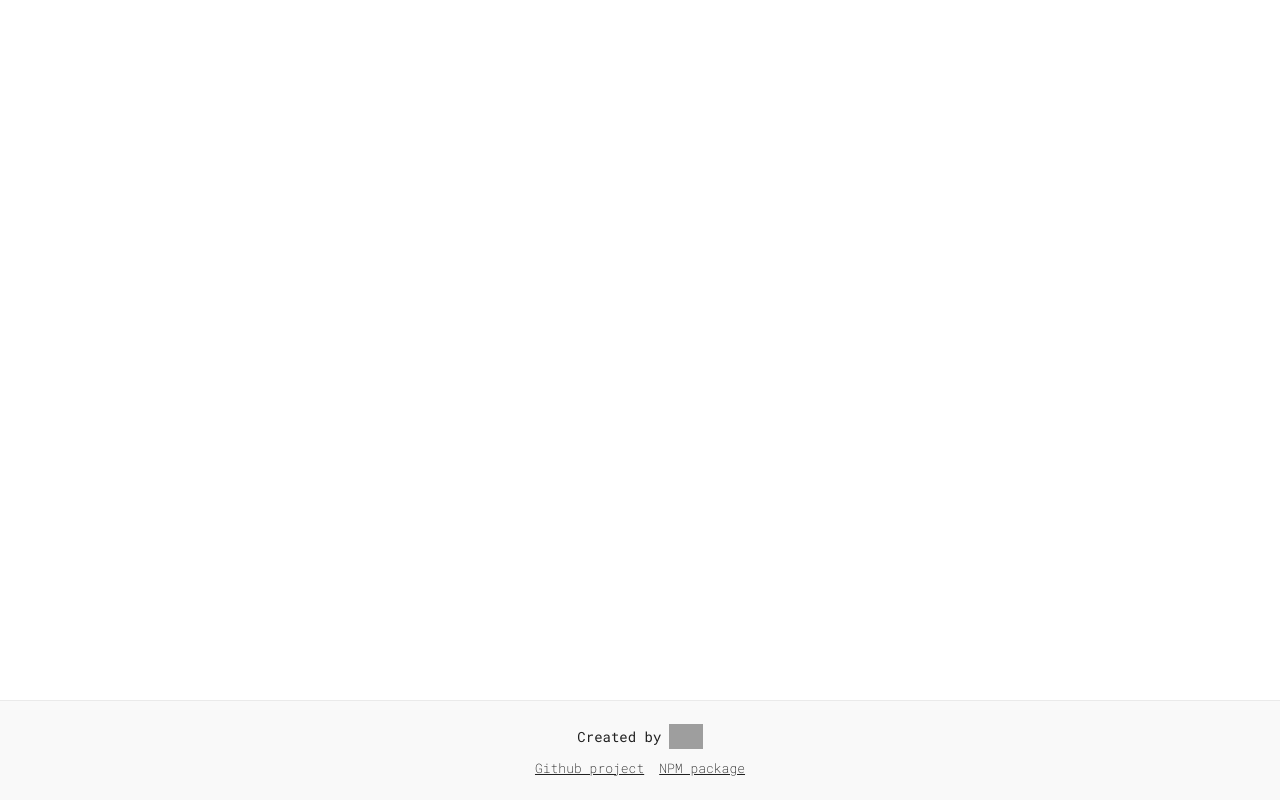
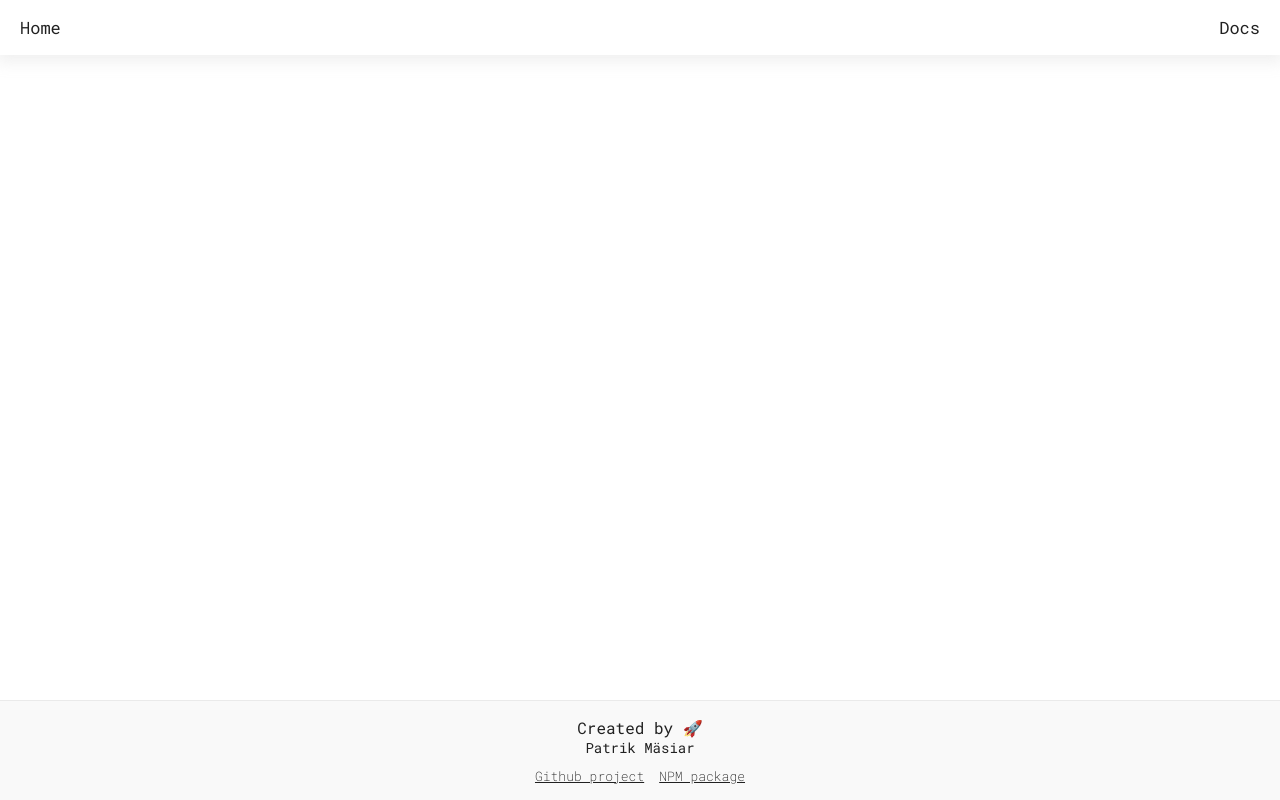
Before and after one commit to patrikmasiar/what-did-i-press, a Next.js app: page /docs/events in a window 1280 px wide. Built offline with nearby package versions, Linux system fonts and the light colour scheme; grey boxes are pictures that could not be loaded.

Commit message:
Refactor footer and create navigation

```diff
--- /dev/null
+++ b/components/Footer.tsx
@@ -0,0 +1,36 @@
+import { FC } from 'react';
+import styles from './footer/Footer.module.scss';
+
+const Footer: FC = () => (
+  <footer className={styles.footer}>
+    <div>
+      Created by 🚀{' '}
+      <a
+        href="https://patrikmasiar.com"
+        target="_blank"
+        rel="noopener noreferrer"
+      >
+        Patrik Mäsiar
+      </a>
+    </div>
+
+    <div className={styles.links}>
+      <a
+        href="https://github.com/patrikmasiar/what-did-i-press"
+        target="_blank"
+        rel="noopener noreferrer"
+      >
+        Github project
+      </a>
+      <a
+        href="https://www.npmjs.com/package/react-keyboard-key"
+        target="_blank"
+        rel="noopener noreferrer"
+      >
+        NPM package
+      </a>
+    </div>
+  </footer>
+);
+
+export default Footer;
--- a/components/Navigation.tsx
+++ b/components/Navigation.tsx
@@ -1,10 +1,19 @@
 import { FC } from 'react';
+import Link from "next/link";
+import style from './navigation/Navigation.module.scss';
 
-const Navigation = () => {
+const Navigation: FC = () => {
   return (
-    <div>
-
-    </div>
+    <nav>
+      <div className={style.navigation}>
+        <Link href='/'>
+          Home
+        </Link>
+        <Link href='/docs/events'>
+          Docs
+        </Link>
+      </div>
+    </nav>
   )
 };
 
--- /dev/null
+++ b/components/footer/Footer.module.scss
@@ -0,0 +1,48 @@
+.footer img {
+  margin-left: 0.5rem;
+}
+
+.footer a {
+  display: flex;
+  justify-content: center;
+  align-items: center;
+  font-size: 14px;
+}
+
+.footer {
+  width: 100%;
+  height: 100px;
+  border-top: 1px solid #eaeaea;
+  display: flex;
+  justify-content: center;
+  align-items: center;
+  flex-direction: column;
+  background-color: #f9f9f9;
+
+  div {
+    & + div {
+      margin-top: 5px;
+    }
+  }
+
+  .links {
+    margin-top: 10px;
+    display: flex;
+    align-items: center;
+    justify-content: center;
+
+    a {
+      font-size: 13px;
+      font-weight: 100;
+      text-decoration: underline;
+
+      &:hover {
+        font-weight: 400;
+      }
+
+      & + a {
+        margin-left: 15px;
+      }
+    }
+  }
+}
--- /dev/null
+++ b/components/navigation/Navigation.module.scss
@@ -0,0 +1,27 @@
+.navigation {
+  height: 55px;
+  background: white;
+  display: flex;
+  align-items: center;
+  justify-content: space-between;
+  padding: 0 20px;
+  position: fixed;
+  top: 0;
+  right: 0;
+  left: 0;
+  box-shadow: 0 4px 14px 3px rgb(196 196 196 / 25%);
+
+  a {
+    font-size: 17px;
+    font-weight: 500;
+
+    &:hover {
+      text-decoration: underline;
+    }
+  }
+
+  .active {
+    text-decoration: underline;
+    font-weight: 600;
+  }
+}
--- a/pages/_app.tsx
+++ b/pages/_app.tsx
@@ -1,8 +1,14 @@
 // @ts-ignore
+import Navigation from '../components/Navigation'
 import '../styles/globals.scss'
 
 function MyApp({ Component, pageProps }: any) {
-  return <Component {...pageProps} />
+  return (
+    <>
+      <Navigation />
+      <Component {...pageProps} />
+    </>
+  )
 }
 
 export default MyApp
--- a/pages/docs/events.tsx
+++ b/pages/docs/events.tsx
@@ -1,49 +1,18 @@
 // @ts-ignore
 import styles from '../../styles/Home.module.scss'
 import Meta from '../../components/Meta'
+import Footer from '../../components/Footer'
 
 export default function Events() {
+
   return (
     <div className={styles.container}>
       <Meta />
 
       <main className={styles.main}>
-
       </main>
 
-      <footer className={styles.footer}>
-        <div>
-          <a
-            href="https://masso.sk"
-            target="_blank"
-            rel="noopener noreferrer"
-          >
-            Created by{' '}
-            <img
-              src="https://masso.sk/_next/static/images/logo_main-c93cc7869fc2c2f29b3faa446d466448.png"
-              alt="Masso dev. logo"
-              className={styles.logo}
-            />
-          </a>
-        </div>
-
-        <div className={styles.links}>
-          <a
-            href="https://github.com/patrikmasiar/what-did-i-press"
-            target="_blank"
-            rel="noopener noreferrer"
-          >
-            Github project
-          </a>
-          <a
-            href="https://www.npmjs.com/package/react-keyboard-key"
-            target="_blank"
-            rel="noopener noreferrer"
-          >
-            NPM package
-          </a>
-        </div>
-      </footer>
+      <Footer />
     </div>
   )
 }
--- a/styles/Home.module.scss
+++ b/styles/Home.module.scss
@@ -23,55 +23,6 @@
   height: 160px;
   width: auto;
   margin-bottom: 50px;
-}
-
-.footer {
-  width: 100%;
-  height: 100px;
-  border-top: 1px solid #eaeaea;
-  display: flex;
-  justify-content: center;
-  align-items: center;
-  flex-direction: column;
-  background-color: #f9f9f9;
-
-  div {
-    & + div {
-      margin-top: 5px;
-    }
-  }
-
-  .links {
-    margin-top: 10px;
-    display: flex;
-    align-items: center;
-    justify-content: center;
-
-    a {
-      font-size: 13px;
-      font-weight: 100;
-      text-decoration: underline;
-
-      &:hover {
-        font-weight: 400;
-      }
-
-      & + a {
-        margin-left: 15px;
-      }
-    }
-  }
-}
-
-.footer img {
-  margin-left: 0.5rem;
-}
-
-.footer a {
-  display: flex;
-  justify-content: center;
-  align-items: center;
-  font-size: 14px;
 }
 
 .title a {
```
Also changed, not shown: pages/index.tsx (+2 -29 lines).
